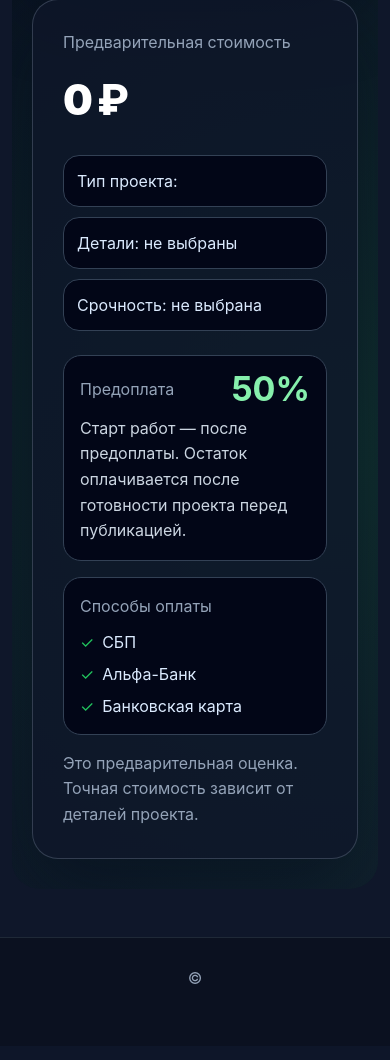
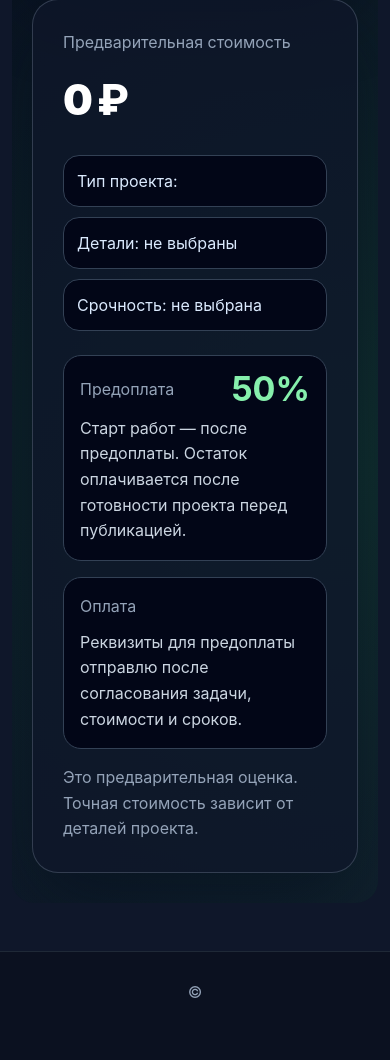
Before and after one commit to Riso1/portfolio-django, a Django app: page /order/ in a window 390 px wide; the page is wider, and only the part inside the window is pictured. Shown: the part 1675-2735 px from the top of that part. Before the commit the page ends 2659 px from the top of that part, so only its background shows below. Run offline with Django 5.2, Linux system fonts and the light colour scheme; data that the repository does not hold is empty.

Commit message:
Исправлена мобильная версия страницы заказа

```diff
--- a/static/portfolio/css/style.css
+++ b/static/portfolio/css/style.css
@@ -625,10 +625,15 @@ section[id] {
 }
 
 .template-filter {
-    display: flex;
-    flex-wrap: wrap;
-    gap: 10px;
-    margin: 28px 0 34px;
+    padding-top: 4px;
+    padding-bottom: 8px;
+    overflow-x: auto;
+    overflow-y: visible;
+    scrollbar-width: none;
+}
+
+.template-filter::-webkit-scrollbar {
+    display: none;
 }
 
 .template-filter__button {
@@ -1281,3 +1286,48 @@ section[id] {
         justify-content: center;
     }
 }
+
+html,
+body {
+    max-width: 100%;
+    overflow-x: hidden;
+}
+
+@media (max-width: 768px) {
+    .project-order {
+        border-radius: 22px;
+        overflow: hidden;
+    }
+
+    .project-order__hero h1 {
+        max-width: 100%;
+        overflow-wrap: break-word;
+    }
+
+    .project-order__grid,
+    .project-order__hero {
+        width: 100%;
+        max-width: 100%;
+    }
+
+    .order-step,
+    .project-order__summary {
+        min-width: 0;
+    }
+
+    .order-type,
+    .order-choice-grid label,
+    .order-options label {
+        min-width: 0;
+    }
+}
+
+.template-filter__button {
+    flex-shrink: 0;
+}
+
+.order-payment-methods p {
+    margin: 12px 0 0;
+    color: #cbd5e1;
+    line-height: 1.6;
+}
--- a/templates/portfolio/project_order.html
+++ b/templates/portfolio/project_order.html
@@ -133,34 +133,6 @@
                         </div>
                     </div>
 
-                    {% if payment_settings %}
-                        <div class="order-payment-info">
-                            <h2>{{ payment_settings.title }}</h2>
-
-                            <div class="order-payment-info__grid">
-                                {% if payment_settings.qr_code %}
-                                    <img src="{{ payment_settings.qr_code.url }}" alt="QR-код для оплаты">
-                                {% endif %}
-
-                                <div>
-                                    <p><strong>Банк:</strong> {{ payment_settings.bank_name }}</p>
-
-                                    {% if payment_settings.recipient_name %}
-                                        <p><strong>Получатель:</strong> {{ payment_settings.recipient_name }}</p>
-                                    {% endif %}
-
-                                    {% if payment_settings.phone_or_payment_info %}
-                                        <p><strong>Реквизиты:</strong> {{ payment_settings.phone_or_payment_info }}</p>
-                                    {% endif %}
-
-                                    {% if payment_settings.description %}
-                                        <p>{{ payment_settings.description }}</p>
-                                    {% endif %}
-                                </div>
-                            </div>
-                        </div>
-                    {% endif %}
-
                     <div class="order-consent">
                         <label class="order-consent__label">
                             <input type="checkbox" required>
@@ -211,13 +183,11 @@
                 </div>
 
                 <div class="order-payment-methods">
-                    <span>Способы оплаты</span>
+                    <span>Оплата</span>
 
-                    <ul>
-                        <li>СБП</li>
-                        <li>Альфа-Банк</li>
-                        <li>Банковская карта</li>
-                    </ul>
+                    <p>
+                        Реквизиты для предоплаты отправлю после согласования задачи, стоимости и сроков.
+                    </p>
                 </div>
 
                 <p class="order-note">
```
